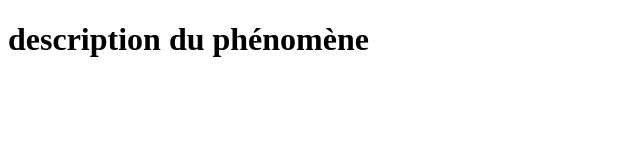
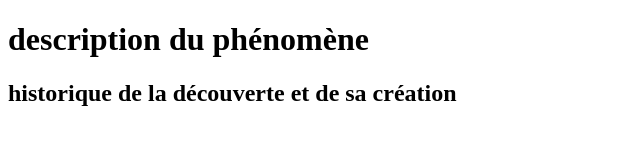
Before and after one commit to IVM-HIND/githubchallenge1, a plain HTML site: page index.html in a window 1280 px wide. Shown: the whole page, without its empty margins (0-640 px from the left). Drawn offline with Linux system fonts and the light colour scheme.

Commit message:
Update index.html
added H2 title

```diff
--- a/index.html
+++ b/index.html
@@ -10,7 +10,7 @@
 
     <h1>description du phénomène</h1>
 
-        <h2></h2>
+        <h2>historique de la découverte et de sa création</h2>
 
 </body>
 </html>
```
